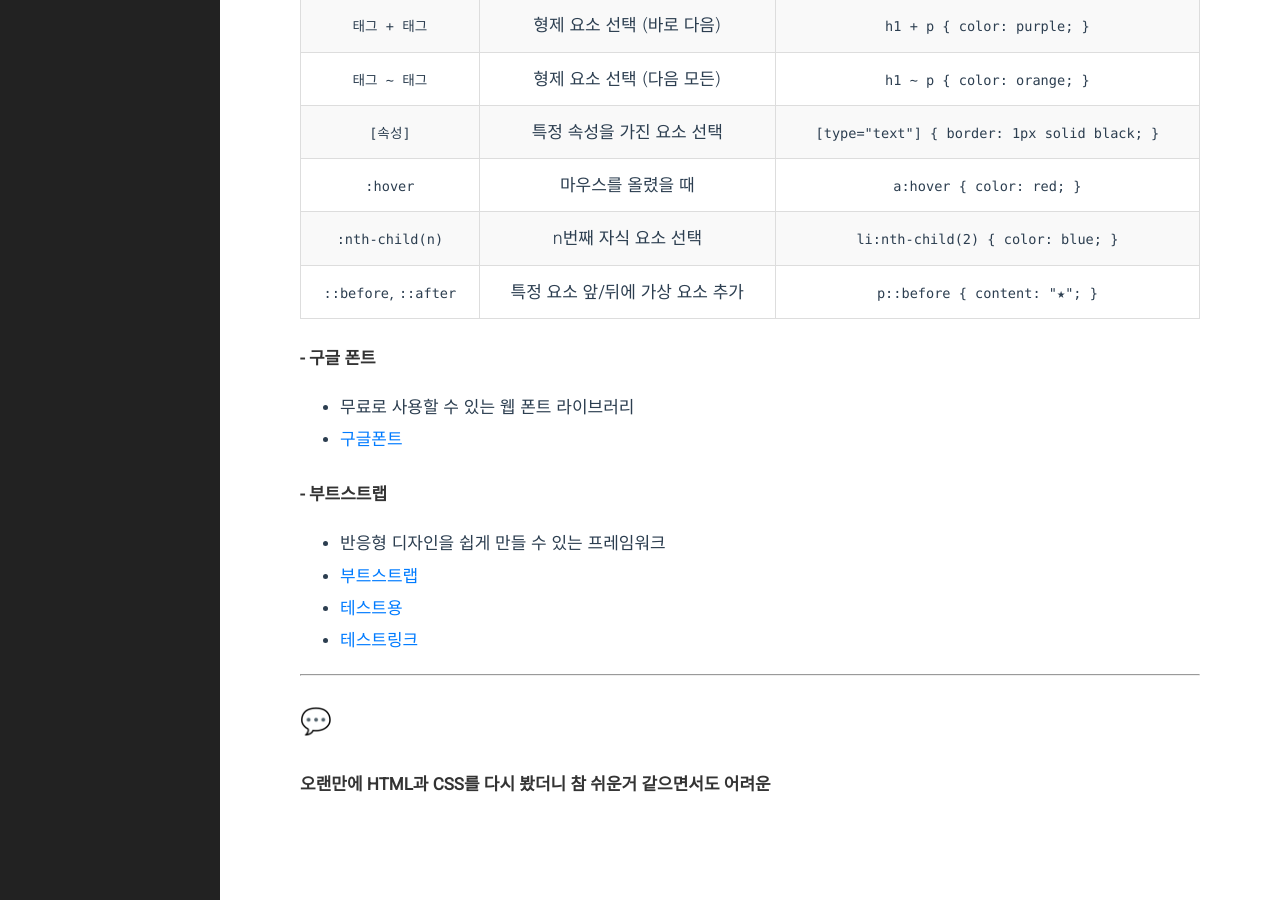
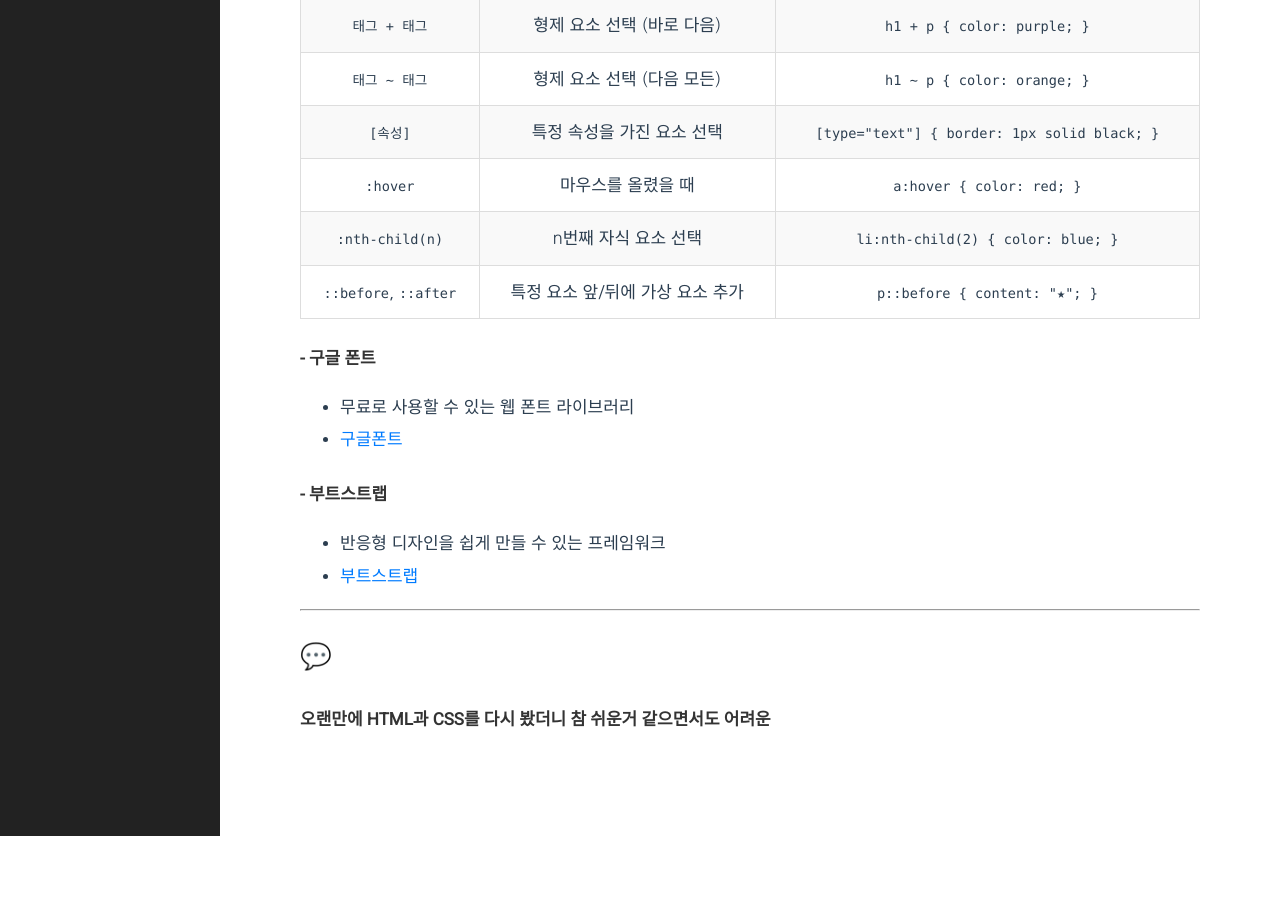
Before and after one commit to s-woni/s-woni.github.io, a Jekyll site: the page built from _posts/pre-camp-til/2025-01-31-til.md, in a window 1280 px wide and 900 px high, scrolled down 4496 px. Built offline with Jekyll 4.4.1, drawn with Linux system fonts in a browser that asks for light colours; after the commit the page ends 5332 px from its top, so only the background shows below that.

Commit message:
Update 2025-01-31-til.md

```diff
--- a/_posts/pre-camp-til/2025-01-31-til.md
+++ b/_posts/pre-camp-til/2025-01-31-til.md
@@ -184,9 +184,7 @@ Selector {
 
 #### - 부트스트랩
 - 반응형 디자인을 쉽게 만들 수 있는 프레임워크
-- [부트스트랩](https://getbootstrap.kr/)
-- [테스트용](/web/album/index.html){:target="_blank"}
-- <a href="/web/album/index.html" target="_blank">테스트링크</a>
+- [부트스트랩](https://getbootstrap.kr/){:target="_blank"}
 
 ---
 
```
